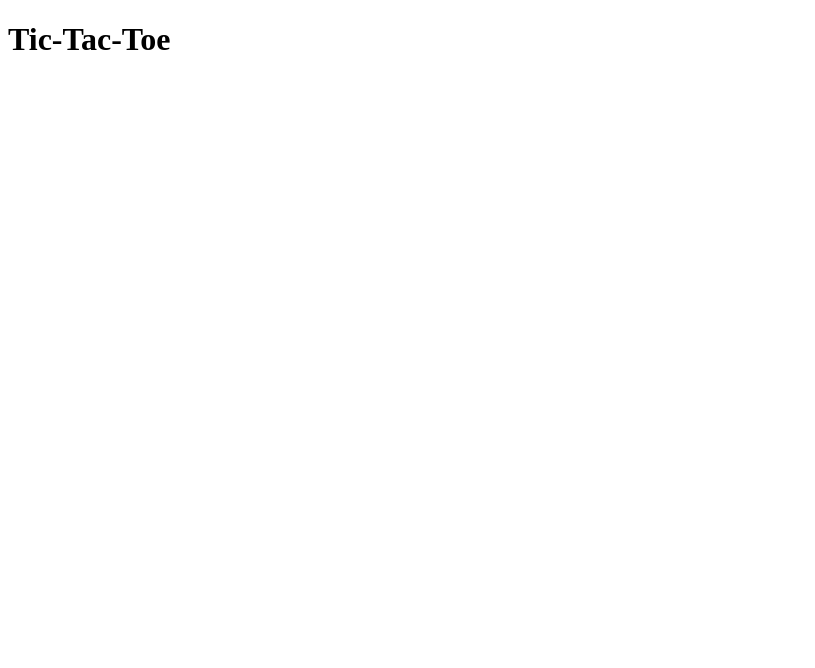
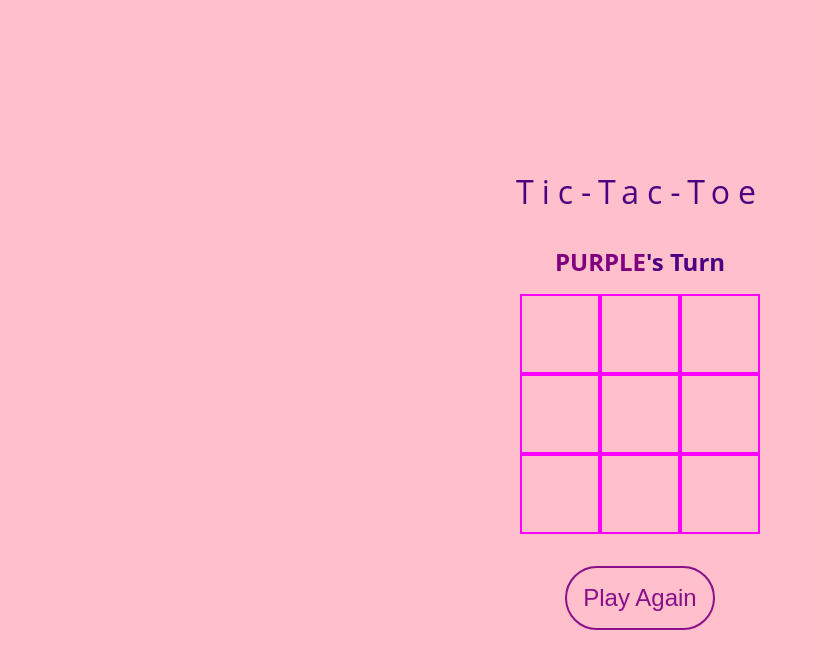
Before and after one commit to Brosari0/Tic-Tac-Toe, a plain HTML site: page index.html in a window 1280 px wide. Shown: the whole page, without its empty margins (0-815 px from the left). Drawn offline with Linux system fonts and the light colour scheme.

Commit message:
Styling the website and creating the MVP. TTT runs. Displays winner. coding Play Again feature.

```diff
--- a/index.html
+++ b/index.html
@@ -6,18 +6,22 @@
     <meta name="viewport" content="width=device-width, initial-scale=1.0">
     <title>Tic-Tac-Toe</title>
     <script defer src="main.js"></script>
-    <style src="main.css"></style>
+    <link rel="stylesheet" href="main.css">
 </head>
 <body>
-    <h1>Tic-Tac-Toe</h1>
-    <div></div>
-    <div></div>
-    <div></div>
-    <div></div>
-    <div></div>
-    <div></div>
-    <div></div>
-    <div></div>
-    <div></div>
+    <header>Tic-Tac-Toe</header>
+    <h1>X's turn</h1>
+    <section id="board">
+        <div id="b0"></div>
+        <div id="b1"></div>
+        <div id="b2"></div>
+        <div id="b3"></div>
+        <div id="b4"></div>
+        <div id="b5"></div>
+        <div id="b6"></div>
+        <div id="b7"></div>
+        <div id="b8"></div>
+    </section>
+        <button>Play Again</button>
 </body>
 </html>
--- a/main.css
+++ b/main.css
@@ -1,4 +1,61 @@
 * {
-    color: blue;
-    font-size: 50em;
+    box-sizing: border-box;
+    background-color: pink;
 }
+body {
+    height: 100vh;
+    margin: 0;
+    font-family: 'Open Sans', sans-serif;
+    display: flex;
+    flex-direction: column;
+    justify-content: center;
+    align-items: center;
+}
+header {
+    font-size: 4vmin;
+    color: indigo;
+    letter-spacing: 1vmin;
+    margin-bottom: 2vmin;
+}
+h1 {
+    color: indigo;
+    font-size: 3vmin;
+}
+
+#board {
+    display: grid;
+    grid-template-columns: repeat(3, 10vmin);
+    grid-template-rows: repeat(3, 10vmin);
+}
+
+#board > div {
+    border: 0.3vmin solid magenta;
+}
+
+button {
+    margin-top: 4vmin;
+    padding: 2vmin;
+    font-size: 3vmin;
+    border-radius: 4vmin;
+    border: 0.3vmin solid rgb(139, 14, 139);;
+    color: rgb(139, 14, 139);
+}
+
+button:hover {
+    color: pink;
+    background-color: indigo;
+}
+
+button:active {
+    border: 0.3vmin solid rgb(139, 14, 139);;
+    color: rgb(139, 14, 139);
+    background-color: rgb(42, 0, 71);
+}
+
+#b1:hover, #b2:hover, #b3:hover, #b4:hover, #b5:hover, #b6:hover, #b7:hover, #b8:hover, #b0:hover {
+    background-image: radial-gradient(circle, pink, rgba(255, 255, 255, 0), yellow);
+}
+
+#b1:active, #b2:active, #b3:active, #b4:active, #b5:active, #b6:active, #b7:active, #b8:active, #b0:active {
+    background-image: radial-gradient(circle, yellow, pink);
+}
--- a/main.js
+++ b/main.js
@@ -1,48 +1,139 @@
+/*----- constants -----*/
 // 1) Define required constants:
 //   1.1) Define a colors object with keys of 'null' (when the square is empty), and players 1 & -1. The value assigned to each key represents the color to display for an empty square (null), player 1 and player -1.
+const COLORS = {
+    null: 'pink',
+    '1': 'purple',
+    '-1': 'green',
+}
+
 //   1.2) Define the 8 possible winning combinations, each containing three indexes of the board that make a winner if they hold the same player value.
-
+const winnningSets = [
+    [0, 1, 2],
+    [0, 3, 6],
+    [0, 4, 8],
+    [1, 4, 7],
+    [2, 5, 8],
+    [2, 4, 6],
+    [3, 4, 5],
+    [6, 7, 8],
+];
+/*----- state variables -----*/
 // 2) Define required variables used to track the state of the game:
 //   2.1) Use a board array to represent the squares.
+let board;
 //   2.2) Use a turn variable to remember whose turn it is.
+let turn;
 //   2.3) Use a winner variable to represent three different possibilities - player that won, a tie, or game in play.
+let winner;
 
+/*----- cached elements  -----*/
 // 3) Store elements on the page that will be accessed in code more than once in variables to make code more concise, readable and performant:
+const messageEl = document.querySelector('h1');
+const playAgainBtn = document.querySelector('button');
+
+/*----- event listeners -----*/
+//   4.3) Wait for the user to click a square
+document.getElementById('board').addEventListener('click', handlePlace);
+playAgainBtn.addEventListener('click', init)
+
+/*----- functions -----*/
 //   3.1) Store the 9 elements that represent the squares on the page.
-
 // 4) Upon loading the app should:
 //   4.1) Initialize the state variables:
+init();
 //     4.1.1) Initialize the board array to 9 nulls to represent empty squares. The 9 elements will "map" to each square, where index 0 maps to the top-left square and index 8 maps to the bottom-right square.
+function init() {
+
+    board = [null, null, null, null, null, null, null, null, null];
 //     4.1.2) Initialize whose turn it is to 1 (player 'X'). Player 'O' will be represented by -1.
+turn = 1;
 //     4.1.3) Initialize winner to null to represent that there is no winner or tie yet. Winner will hold the player value (1 or -1) if there's a winner. Winner will hold a 'T' if there's a tie.
+winner = null;
+render();
+}
 //   4.2) Render those state variables to the page:
 //     4.2.1) Render the board:
+function render() {
+    renderboard();
+    renderMessage();
+    playAgainBtn.disabled = !winner;
+}
+function renderboard() {
 //       4.2.1.1) Loop over each of the 9 elements that represent the squares on the page, and for each iteration:
+    board.forEach(function(bVal, idx) {
 //         4.2.1.1.2) Use the index of the iteration to access the mapped value from the board array.
+    const bEl = document.getElementById(`b${idx}`);
 //         4.3.1.1.3) Set the background color of the current element by using the value as a key on the colors lookup object (constant).
+    bEl.style.backgroundColor = COLORS[bVal];
+
+    bEl.className = !bVal ? 'avail' : '';
+});
+}
 //     4.2.2) Render a message:
+function renderMessage() {
 //       4.2.2.1) If winner has a value other than null (game still in progress), render whose turn it is - use the color name for the player, converting it to upper case.
+    if (winner === null) {
+        messageEl.innerHTML = `<span style="color: ${COLORS[turn]}">${COLORS[turn].toUpperCase()}</span>'s Turn`;
 //       4.2.2.2) If winner is equal to 'T' (tie), render a tie message.
+    } else if (winner === 'T') {
+        messageEl.innerText = "Cat's Game!";
 //       4.2.2.3) Otherwise, render a congratulatory message to which player has won - use the color name for the player, converting it to uppercase.
-//   4.3) Wait for the user to click a square
+    } else {
+        messageEl.innerHTML = `<span style="color: ${COLORS[winner]}">${COLORS[winner].toUpperCase()}</span> Wins!`;
+    }
+}
 
 // 5) Handle a player clicking a square:
+function handlePlace(evt) {
 //   5.1) Obtain the index of the square that was clicked by either:
 //     5.1.1) "Extracting" the index from an id assigned to the element in the HTML, or
+const idx = parseInt(evt.target.id.replace('b', ''));
 //     5.1.2) Looping through the cached square elements using a for loop and breaking out when the current square element equals the event object's target.
 //   5.2) If the board has a value at the index, immediately return because that square is already taken.
+        //Guards
+        if (
+        // Didn't click <div> in grid
+        isNaN(idx) ||
+        // Square already taken
+        board[idx] ||
 //   5.3) If winner is not null, immediately return because the game is over.
+        winner
+        ) return;
 //   5.4) Update the board array at the index with the value of turn.
+        board[idx] = turn;
 //   5.5) Flip turns by multiplying turn by -1 (flips a 1 to -1, and vice-versa).
+
+    turn *= -1;
+    winner = getWinner();
+    render();
+}
 //   5.6) Set the winner variable if there's a winner:
+function getWinner() {
 //     5.6.1) Loop through the each of the winning combination arrays defined.
-//     5.6.2) Total up the three board positions using the three indexes in the current combo.
+for (let i = 0; i < winnningSets.length; i++) {
+
+
+
+    //     5.6.2) Total up the three board positions using the three indexes in the current combo.
 //     5.6.3) Convert the total to an absolute value (convert any negative total to positive).
+        if (Math.abs(board[0] + board[1] + board[2]) === 3) return board[0];
+        if (Math.abs(board[0] + board[3] + board[6]) === 3) return board[0];
+        if (Math.abs(board[0] + board[4] + board[8]) === 3) return board[0];
+        if (Math.abs(board[1] + board[4] + board[7]) === 3) return board[1];
+        if (Math.abs(board[2] + board[5] + board[8]) === 3) return board[2];
+        if (Math.abs(board[2] + board[4] + board[6]) === 3) return board[2];
+        if (Math.abs(board[3] + board[4] + board[5]) === 3) return board[3];
+        if (Math.abs(board[6] + board[7] + board[8]) === 3) return board[6];
+    }
 //     5.6.4) If the total equals 3, we have a winner! Set winner to the board's value at the index specified by the first index in the combo array. Exit the loop.
+    winner = COLORS[turn];
 //   5.7) If there's no winner, check if there's a tie:
+    if (board.includes(null)) return null;
 //     5.7.1) Set winner to 'T' if there are no more nulls in the board array.
+    return'T';
 //   5.8) All state has been updated, so render the state to the page (step 4.2).
-
+}
 
 // 6) Handle a player clicking the replay button:
 //   6.1) Do steps 4.1 (initialize the state variables) and 4.2 (render).
```
